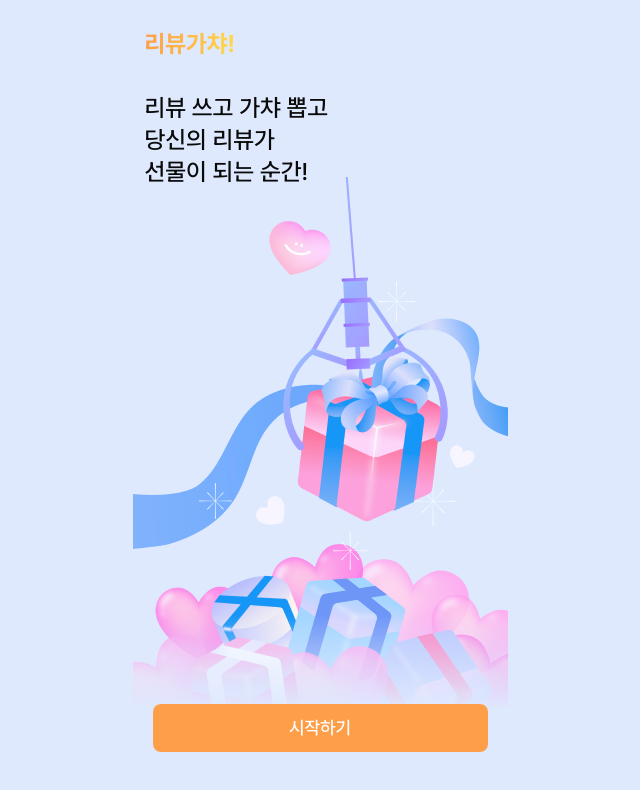
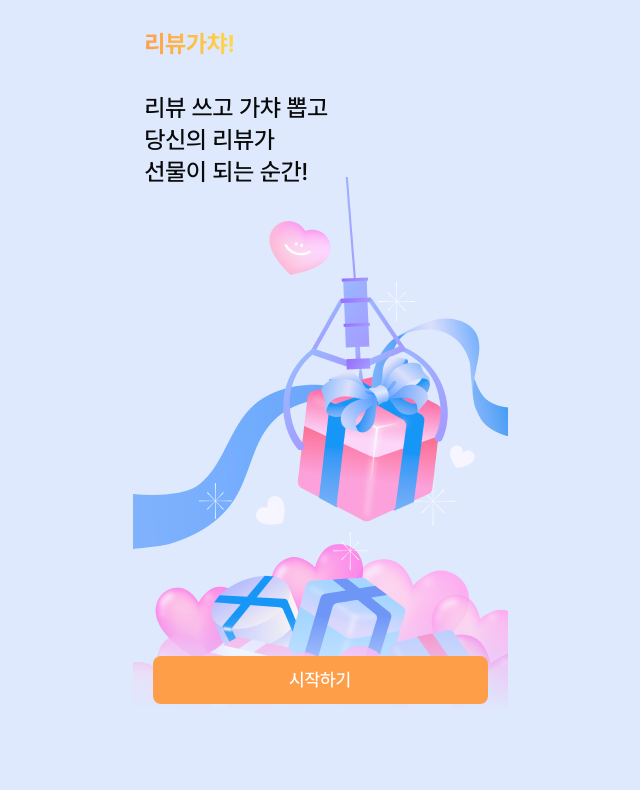
Before and after one commit to kim-taewoo/reviewgacha, a Next.js app: page / in a window 1280 px wide. Shown: the top 790 px of the page, without its empty margins (320-960 px from the left). Built offline with nearby package versions, Linux system fonts and the light colour scheme; no server answers.

Commit message:
feat: 타임존 추가 및 메인 화면 pb 증대

```diff
--- a/src/app/gachas/[id]/page.tsx
+++ b/src/app/gachas/[id]/page.tsx
@@ -39,7 +39,7 @@ async function ReviewsPage({ params }: { params: Params }) {
           </h1>
           <div className="flex items-center text-sm text-gray-500">
             최근 업데이트:&nbsp;
-            <span className="text-xs font-medium text-gray-700">{new Intl.DateTimeFormat("ko-KR", { dateStyle: "short", timeStyle: "short" }).format()}</span>
+            <span className="text-xs font-medium text-gray-700">{new Intl.DateTimeFormat("ko-KR", { dateStyle: "short", timeStyle: "short", timeZone: "Asia/Seoul" }).format(new Date())}</span>
           </div>
         </div>
         <div className="mb-28 w-full">
--- a/src/app/page.tsx
+++ b/src/app/page.tsx
@@ -6,7 +6,7 @@ export default function Home() {
   return (
     <div className="relative h-screen w-full overflow-hidden bg-[#DEE9FE]">
       {/* 이미지 배경 */}
-      <div className="absolute inset-0 mx-auto max-w-[375px] bg-cover bg-center bg-no-repeat px-3 pb-12 pt-7" style={{ backgroundImage: "url('/main.png')" }}>
+      <div className="absolute inset-0 mx-auto max-w-[375px] bg-cover bg-center bg-no-repeat px-3 pb-24 pt-7" style={{ backgroundImage: "url('/main.png')" }}>
         {/* 텍스트와 버튼 */}
         <div className="relative z-10 flex h-full flex-col items-center justify-between">
           {/* 텍스트 영역 */}
```
